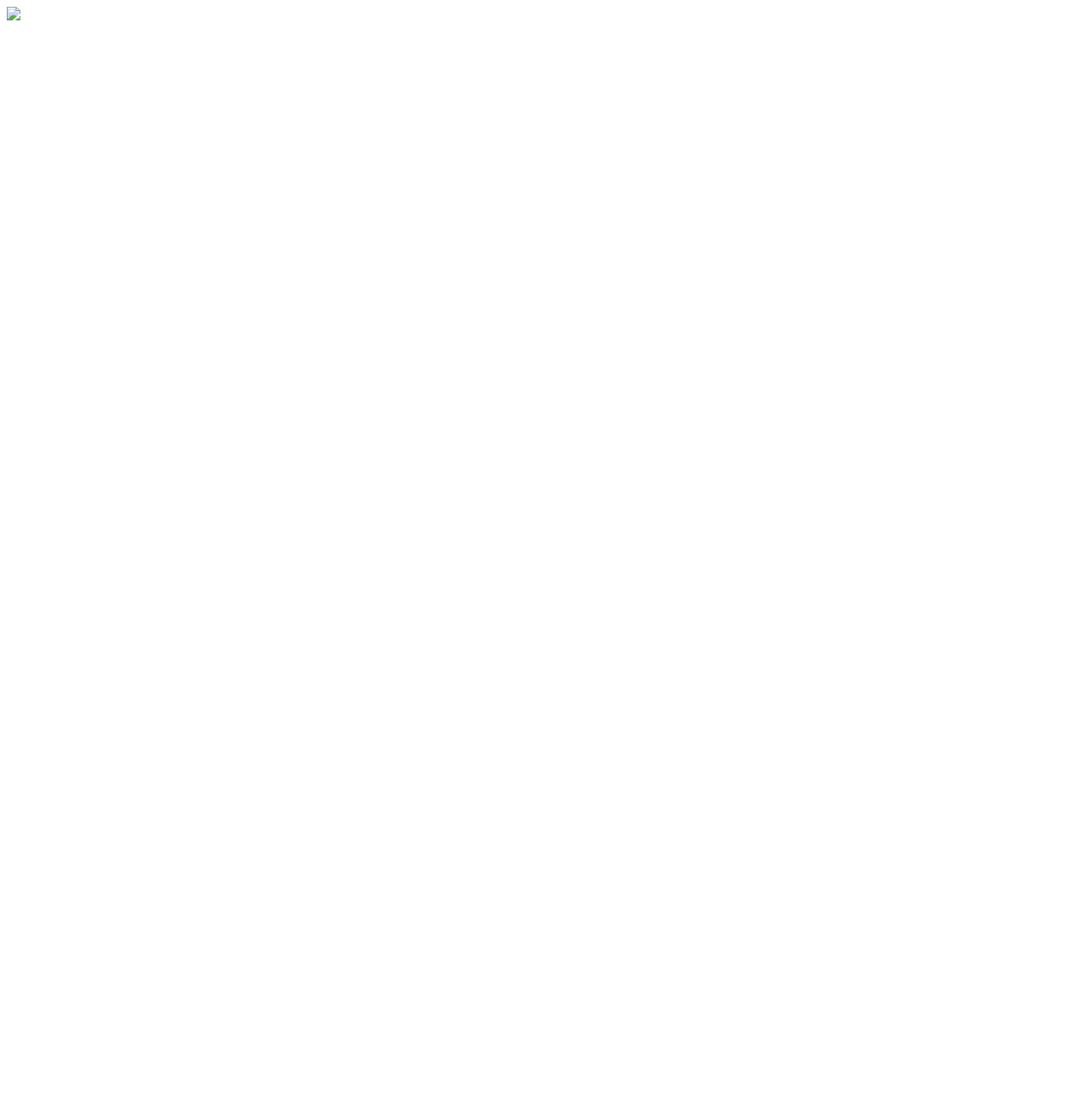
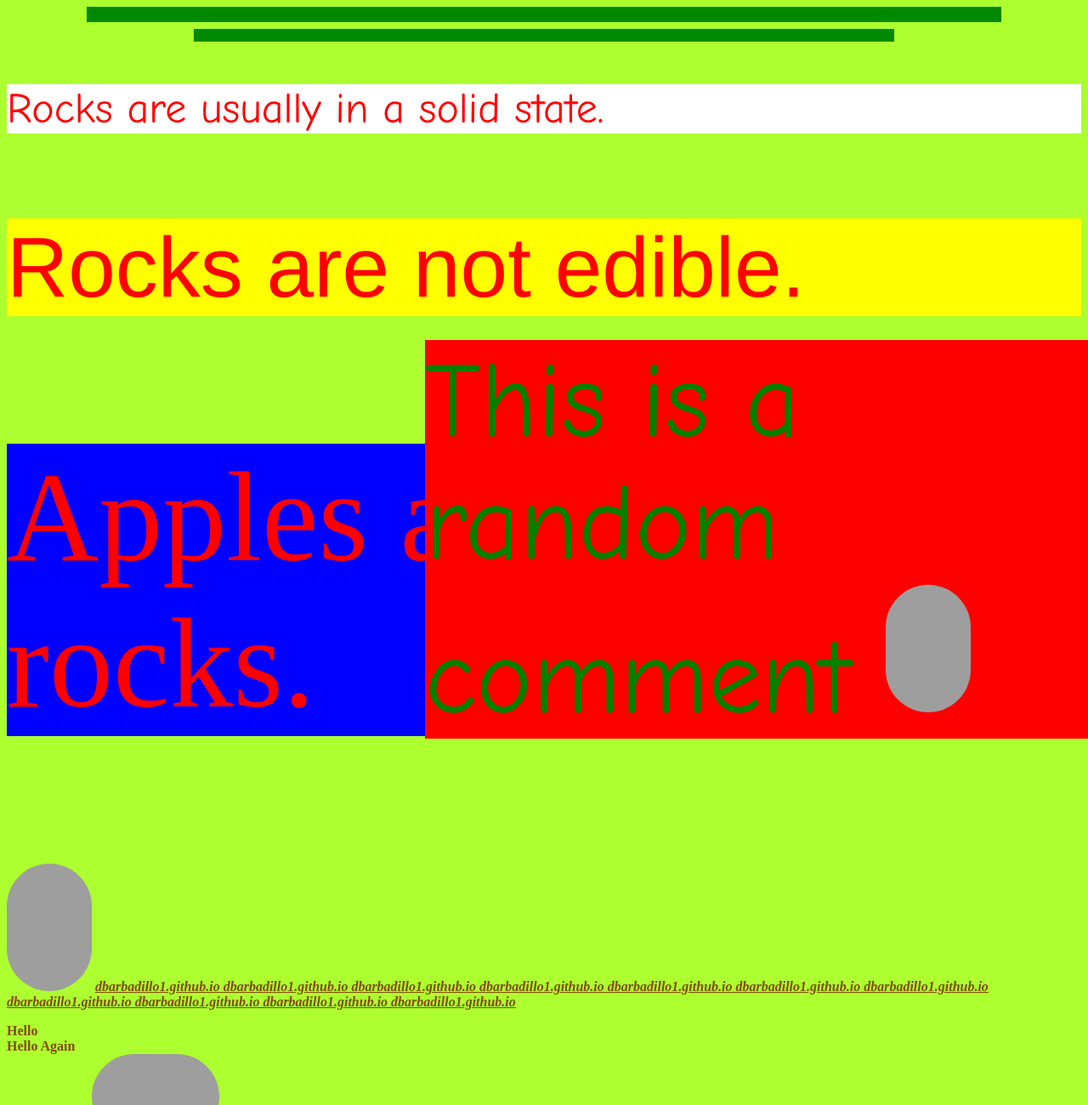
Before and after one commit to dbarbadillo1/dbarbadillo1.github.io, a plain HTML site: page index.html in a window 1280 px wide. Shown: the top 1300 px of the page at 85% size. Before the commit the page ends 800 px from the top, so only its background shows below. Drawn offline with Linux system fonts and the light colour scheme; grey boxes are pictures that could not be loaded.

Commit message:
Update index.html

```diff
--- a/index.html
+++ b/index.html
@@ -1,3 +1,131 @@
-<HTML>
-  <img src=
-</HTML>
+<!DOCTYPE html>
+<html>
+  <head>
+    <title>
+    Derrick Barbadilo's Websites
+    </title>
+    <style type="text/css">
+#paragraph1 {
+font-size: 50px;
+font-family: Comic Sans MS;
+background-color: white;
+}
+#paragraph2 {
+  font-size: 100px;
+  font-family: Helvetica;
+  background-color: yellow;
+}
+.rocks {
+  color: red;
+}
+#paragraph3 {
+  font-size: 150px;
+  font-family: Times New Roman;
+  background-color: blue;
+}
+    </style>
+    <body bgcolor="ADFF2F" text="814a08">
+      </-- Comment! ignored by computer. no closing. -->
+      <Hr color="008800" size="18" width="85%">
+        <Hr color="008800" size="15" width="65%">
+          <p id="paragraph1" class="rocks">
+            Rocks are usually in a solid state.
+          </p>
+          <p id="paragraph2" class="rocks">
+            Rocks are not edible.
+          </p>
+          <p id="paragraph3" class="not rocks">
+            Apples are not rocks.
+          </p>
+          <style type="text/css">
+          #rocks {
+            color: green;
+            font-family: Comic Sans MS;
+            font-size: 125px;
+            position: absolute;
+            top: 400px;
+            left: 500px;
+            background-color: red;
+            border radius: 100px;
+          }
+          img {
+            border-radius: 100px;
+          }
+          </style>
+          <div id="rocks">
+            This is a random comment
+            <img width="100px" height="150px" src="http://3.bp.blogspot.com/-KHc70esXncY/T76RN0I7mKI/AAAAAAAAOwg/8xUnLhIcHGU/s1600/key%2Bholder.jpg">
+          </div>
+          <img width="100px" height="150px" src="http://sugarmtnfarm.com/blog/uploaded_images/TravelingRoundRockDSCF4041-719173.jpg"
+          <p>
+      <b><u><i>
+        dbarbadillo1.github.io
+        dbarbadillo1.github.io
+        dbarbadillo1.github.io
+        dbarbadillo1.github.io
+        dbarbadillo1.github.io
+        dbarbadillo1.github.io
+        dbarbadillo1.github.io
+        dbarbadillo1.github.io
+        dbarbadillo1.github.io
+        dbarbadillo1.github.io
+        dbarbadillo1.github.io
+      </i></u></i>
+    </p>
+      <b>Hello
+        <br />
+        Hello Again
+        <br />
+        <a href="http://www.youtube.com" target=_blank> Not a rickroll.
+        </a>
+        <img height="100px" width= "150px" src="http://3.bp.blogspot.com/-KHc70esXncY/T76RN0I7mKI/AAAAAAAAOwg/8xUnLhIcHGU/s1600/key%2Bholder.jpg"
+        <ol>
+          <li>Derp one</li>
+          <li>Derp two</li>
+        </ol>
+        <ul>
+          <li>Derp one</li>
+          <li>Derp two</li>
+        </ul>
+    <word>
+    <b> hi hi hi </b>
+    <p>
+    dbarbadillo1.github.io
+    dbarbadillo1.github.io
+    dbarbadillo1.github.io
+    dbarbadillo1.github.io
+    dbarbadillo1.github.io
+    dbarbadillo1.github.io
+    dbarbadillo1.github.io
+    dbarbadillo1.github.io
+    dbarbadillo1.github.io
+    dbarbadillo1.github.io
+    dbarbadillo1.github.io
+  </p>
+  <p>
+    <b><i>
+    dbarbadillo1.github.io
+    dbarbadillo1.github.io
+    dbarbadillo1.github.io
+    dbarbadillo1.github.io
+    dbarbadillo1.github.io
+  </b></i>
+  </p>
+  </word>
+  <Hr color="008800" size="15" width="65%">
+  <Hr color="008800" size="18" width="85%">
+  <p>
+    <marquee behavior="bounce" direction="left" scrollamount="10">
+  <img width="1000" src="http://3.bp.blogspot.com/-KHc70esXncY/T76RN0I7mKI/AAAAAAAAOwg/8xUnLhIcHGU/s1600/key%2Bholder.jpg"
+</p>
+<p>
+  <img src="http://3.bp.blogspot.com/-KHc70esXncY/T76RN0I7mKI/AAAAAAAAOwg/8xUnLhIcHGU/s1600/key%2Bholder.jpg"
+</P>
+</marquee>
+<a href="http://3.bp.blogspot.com/-KHc70esXncY/T76RN0I7mKI/AAAAAAAAOwg/8xUnLhIcHGU/s1600/key%2Bholder.jpg" target="_blank"><b><size=10>Rock Pics</b></size></a>
+<br>
+<a href="http://staggeringbeauty.com" target="_blank"><b><size=10>Rock Pics</b></size></a>
+<br />
+</body>
+  </head>
+</html>
```
